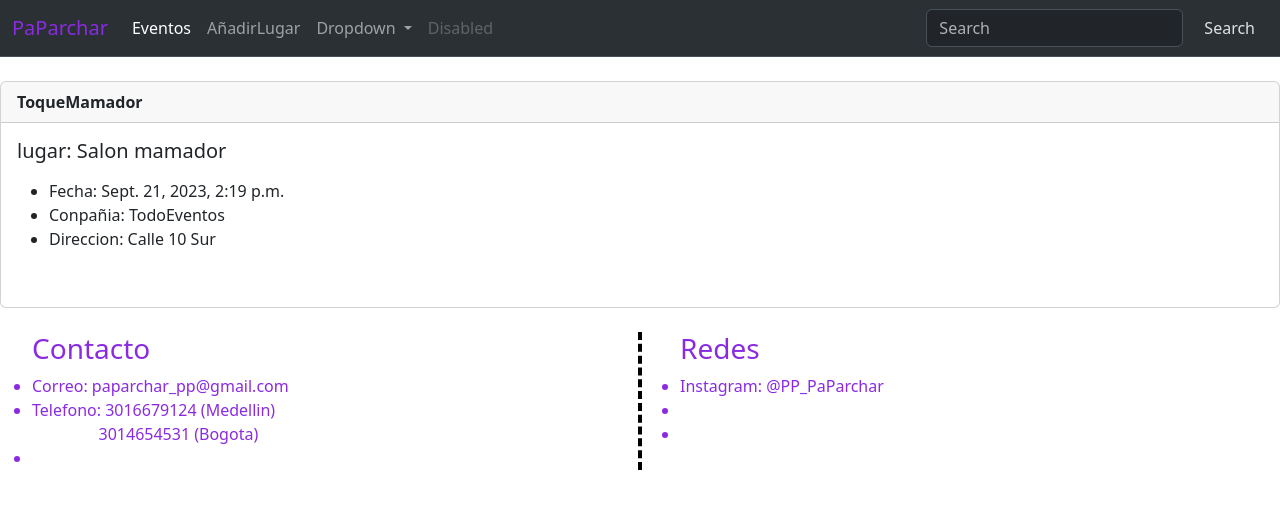
After one commit to Polnareff69/PaParchar, a Django app: page /show_event/1 in a window 1280 px wide. The commit adds this page. Shown: the top 509 px of the page. Run offline with Django 3.2, Linux system fonts and the light colour scheme; data comes from the database, SQL or seed files in the repository.

Commit message:
Se agrega la funcionalidad de barra de busqueda para lugares y eventos

```diff
--- a/PP/urls.py
+++ b/PP/urls.py
@@ -25,4 +25,6 @@ urlpatterns = [
     path('addvenue',eventoVista.addvenue, name='addvenue'),
     path('venue',eventoVista.venues, name='venue'),
     path('show_venue/<venue_id>',eventoVista.show_venues, name='show_venue'),
+    path('show_event/<event_id>',eventoVista.show_events, name='show_event'),
+    path('search_result',eventoVista.search_result, name='search_result'),
 ]
--- a/eventos/templates/eventos/eventlist.html
+++ b/eventos/templates/eventos/eventlist.html
@@ -11,7 +11,7 @@
 {% for event in event_list %}
 <div class="card">
     <div class="card-header">
-        <strong>  {{ event }} </strong>
+        <strong><a href="{% url 'show_event' event.id %}"> {{ event }} </a> </strong>
     </div>
     <div class="card-body">
       <h5 class="card-title"> lugar: {{ event.venue }} </h5>
--- a/eventos/templates/eventos/navbar.html
+++ b/eventos/templates/eventos/navbar.html
@@ -27,9 +27,10 @@
             <a class="nav-link disabled" aria-disabled="true">Disabled</a>
           </li>
         </ul>
-        <form class="d-flex" role="search">
-          <input class="form-control me-2" type="search" placeholder="Search" aria-label="Search">
-          <button class="btn btn-outline-success" type="submit">Search</button>
+        <form class="d-flex" role="search" method= POST action = "{% url 'search_result' %}">
+          {% csrf_token %}
+          <input class="form-control me-2" type="search" placeholder="Search" aria-label="Search" name="searched">
+          <button class="btn btn-outline-secundary" type="submit">Search</button>
         </form>
       </div>
     </div>
--- /dev/null
+++ b/eventos/templates/eventos/show_event.html
@@ -0,0 +1,34 @@
+{% extends 'eventos/base.html' %}
+
+
+{% block content %}
+
+    <center>
+
+
+
+    </center>
+
+    <div class="card">
+        <div class="card-header">
+            <strong>  {{ event }} </strong>
+        </div>
+        <div class="card-body">
+          <h5 class="card-title"> lugar: {{ event.venue }} </h5>
+          <p class="card-text"><ul>
+
+            <li>Fecha: {{ event.event_date }} </li>
+            <li>Conpañia: {{ event.company }} </li>
+            <li>Direccion: {{ event.venue.address }} </li>
+            <br/>
+
+            </ul></p>
+
+        </div>
+      </div>
+
+
+
+
+
+{% endblock %}
--- a/eventos/views.py
+++ b/eventos/views.py
@@ -3,9 +3,11 @@ from django.http import HttpResponse
 import calendar
 from calendar import HTMLCalendar
 from datetime import datetime
-from .models import Event, Venue
+from .models import Event, Venue, User
 from .forms import VenueForm
 from django.http import HttpResponseRedirect
+from django.db.models import Q
+from django.shortcuts import render
 
 # Create your views here.
 
@@ -53,3 +55,36 @@ def show_venues(request, venue_id):
     #venue_list = Venue.objects.all()
     venue = Venue.objects.get(pk=venue_id)
     return render(request, 'eventos/show_venue.html', {'venue':venue})
+
+def show_events(request, event_id):
+    #venue_list = Venue.objects.all()
+    event = Event.objects.get(pk=event_id)
+    return render(request, 'eventos/show_event.html', {'event':event})
+
+
+
+#def search_venue(request):
+#    if request.method == "POST":
+#        searched = request.POST['searched']
+#        venues = Venue.objects.filter(name__contains=searched)
+#        return render(request,'eventos/search_venue.html', {'searched':searched, 'venues':venues })
+#    else:
+#        return render(request,'eventos/search_venue.html', {})
+
+
+# views.py
+
+
+def search_result(request):
+    if request.method == "POST":
+        searched = request.POST['searched']
+        venue_results = Venue.objects.filter(name__icontains=searched)
+        event_results = Event.objects.filter(name__icontains=searched)
+        user_results = User.objects.filter(nickname__icontains=searched)
+
+        # Combina los resultados en una lista de tuplas (resultado, tipo)
+        results = [(result, 'Venue') for result in venue_results] + [(result, 'Event') for result in event_results] + [(result, 'User') for result in user_results]
+
+        return render(request, 'eventos/search_result.html', {'searched': searched, 'results': results})
+    else:
+        return render(request, 'eventos/search_result.html', {})
```
Also changed, not shown: eventos/templates/eventos/search_result.html (added, +15 -0 lines).
